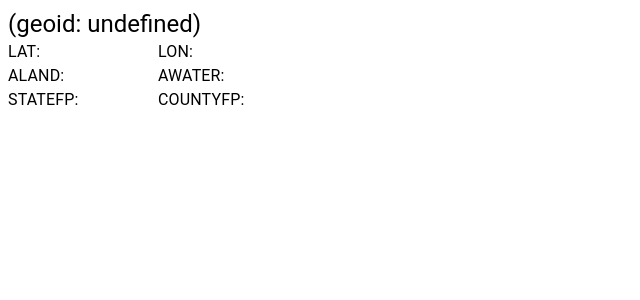
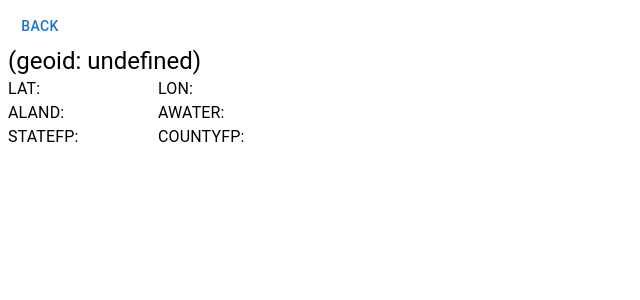
Before and after one commit to dthomas94/census-tract-app, a React (Create React App) app in the folder planet/: page /tracts/1 in a window 1280 px wide. Shown: the top 300 px of the page, without its empty margins (0-640 px from the left). Built offline with nearby package versions, Linux system fonts and the light colour scheme; no server answers.

Commit message:
allows navigating back to the previous page

```diff
--- a/planet/src/routes/TractPage/TractPage.tsx
+++ b/planet/src/routes/TractPage/TractPage.tsx
@@ -1,10 +1,13 @@
-import { Box, Typography } from "@mui/material";
+import Box from "@mui/material/Box";
+import Button from "@mui/material/Button";
+import Typography from "@mui/material/Typography";
 import { useEffect, useState } from "react";
-import { useParams } from "react-router-dom";
+import { useParams, useNavigate } from "react-router-dom";
 import { getTract } from "../../api/tracts";
 import { Tract } from "../../types/Tract";
 
 export const TractPage = () => {
+  const navigate = useNavigate();
   const { id } = useParams();
   const [tract, setTract] = useState<Tract | undefined>(undefined);
 
@@ -21,6 +24,9 @@ export const TractPage = () => {
   return (
     <>
       <Box>
+        <Box>
+          <Button onClick={() => navigate(-1)}>Back</Button>
+        </Box>
         <Typography variant="h5" display="inline-block">
           {tract?.NAMELSAD} <span> {`(geoid: ${tract?.GEOID})`}</span>
         </Typography>
```
